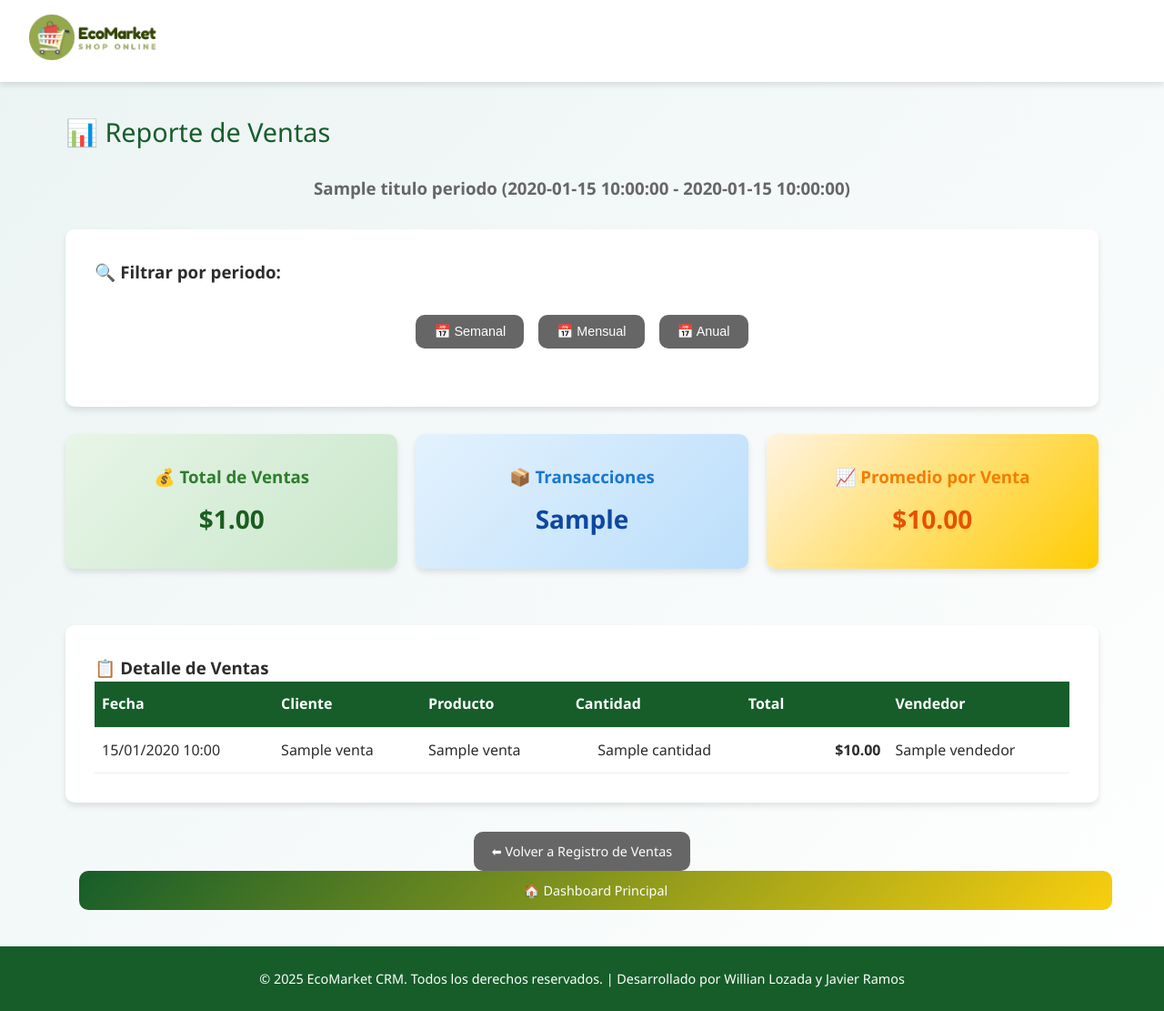
After one commit to ImP4x/minimarket-crm, a Flask app: template templates/reporte_ventas.html in a window 1280 px wide. The commit adds this page. Shown: the whole page at 91% size. Run offline with Flask 3, Linux system fonts and the light colour scheme; the template is opened without the code that fills it: most values are stand-ins (such as "Sample title", 1, 10 or a date in 2020); parts of the project's set-up code (start-up, migrations or seed data) failed here and were passed over.

Commit message:
Agregar módulo de reporte de ventas y factura mejorada

```diff
--- /dev/null
+++ b/templates/reporte_ventas.html
@@ -0,0 +1,112 @@
+{% extends "base.html" %}
+{% block title %}Reporte de Ventas{% endblock %}
+{% block content %}
+
+<div class="fade-in">
+    <h1 class="section-title">📊 Reporte de Ventas</h1>
+    <h3 style="text-align: center; color: #666; margin-bottom: 30px;">
+        {{ titulo_periodo }} ({{ fecha_inicio }} - {{ fecha_fin }})
+    </h3>
+
+    <!-- Filtros de periodo -->
+    <div class="form-card" style="margin-bottom: 30px;">
+        <h3>🔍 Filtrar por periodo:</h3>
+        <div class="action-buttons" style="justify-content: center;">
+            <form method="GET" action="{{ url_for('ventas.reporte_ventas') }}" style="display: inline;">
+                <button type="submit" name="periodo" value="semanal"
+                        class="btn {{ 'btn-primary' if periodo_actual == 'semanal' else 'btn-secondary' }}">
+                    📅 Semanal
+                </button>
+            </form>
+
+            <form method="GET" action="{{ url_for('ventas.reporte_ventas') }}" style="display: inline;">
+                <button type="submit" name="periodo" value="mensual"
+                        class="btn {{ 'btn-primary' if periodo_actual == 'mensual' else 'btn-secondary' }}">
+                    📅 Mensual
+                </button>
+            </form>
+
+            <form method="GET" action="{{ url_for('ventas.reporte_ventas') }}" style="display: inline;">
+                <button type="submit" name="periodo" value="anual"
+                        class="btn {{ 'btn-primary' if periodo_actual == 'anual' else 'btn-secondary' }}">
+                    📅 Anual
+                </button>
+            </form>
+        </div>
+    </div>
+
+    <!-- Estadísticas generales -->
+    <div style="display: grid; grid-template-columns: repeat(auto-fit, minmax(250px, 1fr)); gap: 20px; margin-bottom: 30px;">
+        <div class="form-card" style="text-align: center; background: linear-gradient(135deg, #e8f5e8, #c8e6c9);">
+            <h3 style="color: #2e7d2e; margin-bottom: 10px;">💰 Total de Ventas</h3>
+            <p style="font-size: 28px; font-weight: bold; margin: 0; color: #1b5e20;">
+                ${{ "{:,.2f}".format(estadisticas.total_ventas) }}
+            </p>
+        </div>
+
+        <div class="form-card" style="text-align: center; background: linear-gradient(135deg, #e3f2fd, #bbdefb);">
+            <h3 style="color: #1976d2; margin-bottom: 10px;">📦 Transacciones</h3>
+            <p style="font-size: 28px; font-weight: bold; margin: 0; color: #0d47a1;">
+                {{ estadisticas.cantidad_transacciones }}
+            </p>
+        </div>
+
+        <div class="form-card" style="text-align: center; background: linear-gradient(135deg, #fff3e0, #ffcc02);">
+            <h3 style="color: #f57c00; margin-bottom: 10px;">📈 Promedio por Venta</h3>
+            <p style="font-size: 28px; font-weight: bold; margin: 0; color: #e65100;">
+                ${{ "{:,.2f}".format(estadisticas.promedio_venta) }}
+            </p>
+        </div>
+    </div>
+
+    <!-- Tabla detallada de ventas -->
+    <div class="form-card">
+        <h3>📋 Detalle de Ventas</h3>
+        {% if ventas_detalladas %}
+        <div style="overflow-x: auto;">
+            <table class="table">
+                <thead>
+                    <tr>
+                        <th>Fecha</th>
+                        <th>Cliente</th>
+                        <th>Producto</th>
+                        <th>Cantidad</th>
+                        <th>Total</th>
+                        <th>Vendedor</th>
+                    </tr>
+                </thead>
+                <tbody>
+                    {% for venta in ventas_detalladas %}
+                    <tr>
+                        <td>{{ venta.fecha.strftime('%d/%m/%Y %H:%M') }}</td>
+                        <td>{{ venta.cliente_nombre }}</td>
+                        <td>{{ venta.producto_nombre }}</td>
+                        <td style="text-align: center;">{{ venta.cantidad }}</td>
+                        <td style="text-align: right; font-weight: bold;">${{ "{:,.2f}".format(venta.total) }}</td>
+                        <td>{{ venta.vendedor }}</td>
+                    </tr>
+                    {% endfor %}
+                </tbody>
+            </table>
+        </div>
+        {% else %}
+        <div style="text-align: center; padding: 40px; background: #f5f5f5; border-radius: 8px; border: 2px dashed #ccc;">
+            <p style="font-size: 18px; color: #666; margin: 0;">
+                📭 No hay ventas registradas en este periodo
+            </p>
+            <p style="color: #999; margin-top: 10px;">
+                Selecciona un periodo diferente o registra algunas ventas
+            </p>
+        </div>
+        {% endif %}
+    </div>
+
+    <!-- Enlaces de navegación -->
+    <div style="text-align: center; margin-top: 30px;">
+        <a href="{{ url_for('ventas.ventas') }}" class="btn btn-secondary">⬅ Volver a Registro de Ventas</a>
+        <a href="{{ url_for('auth.dashboard_admin') if session['usuario']['rol'] == 'administrador' else url_for('auth.dashboard_vendedor') }}"
+           class="btn btn-primary" style="margin-left: 15px;">🏠 Dashboard Principal</a>
+    </div>
+</div>
+
+{% endblock %}
--- a/templates/ventas.html
+++ b/templates/ventas.html
@@ -42,6 +42,8 @@
     <div class="action-buttons">
         <a href="{{ url_for('ventas.ver_stock') }}" class="btn btn-secondary">📦 Ver Stock Disponible</a>
         <a href="{{ url_for('ventas.listar_facturas_view') }}" class="btn btn-secondary">📄 Ver Todas las Facturas</a>
+        <!-- NUEVO: Botón para reporte de ventas -->
+        <a href="{{ url_for('ventas.reporte_ventas') }}" class="btn btn-primary">📊 Ver Reporte de Ventas</a>
     </div>
 
     <div style="text-align: center; margin-top: 2rem;">
```
Also changed, not shown: models/ventas_model.py (+86 -7 lines), routes/ventas_routes.py (+132 -4 lines).
